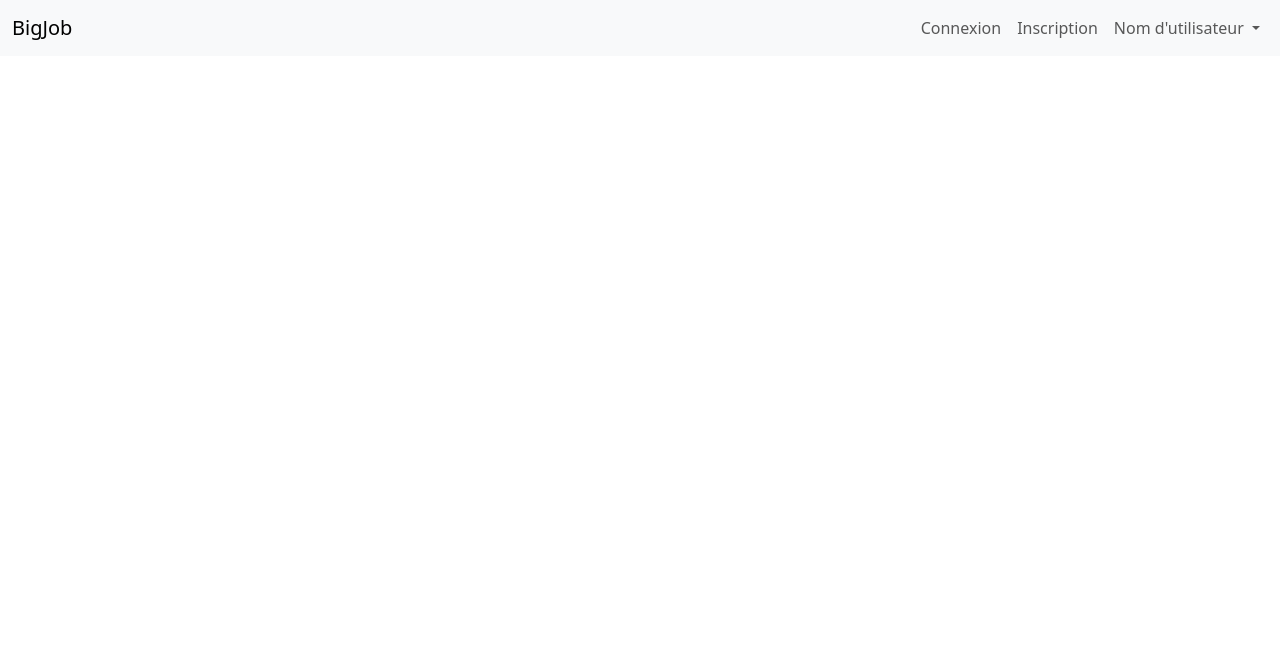
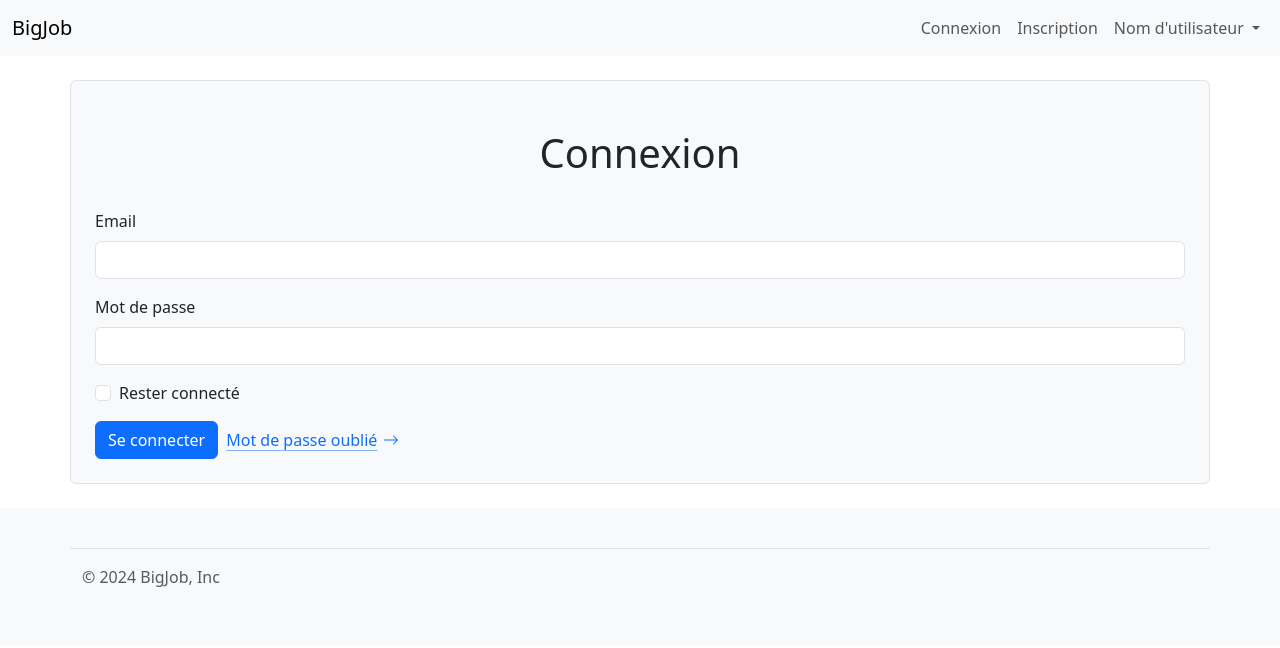
Before and after one commit to jeremy-gregoire/runtrackJs, a plain HTML site: page bigjob/assets/pages/connexion.html in a window 1280 px wide. Drawn offline with nearby package versions, Linux system fonts and the light colour scheme.

```diff
--- a/bigjob/assets/js/backoffice.js
+++ b/bigjob/assets/js/backoffice.js
@@ -41,10 +41,10 @@
       <td>${userLastConnection}</td>
       <td>${userIsConnected ? 'Oui' : 'Non'}</td>
       <td>${rolesRow}</td>
-      <td>
+      <td class="d-flex justify-content-end gap-2">
         ${
           roles.includes('admin')
-            ? ''
+            ? '<div class="h-100">&nbsp;</div>'
             : roles.includes('moderator')
             ? `
             <button class="btn btn-danger" title="Révoquer les droits">
@@ -59,7 +59,7 @@
             </button>
             `.trim()
             : `
-            <button class="btn btn-danger" title="Faire passer en Modérateur">
+            <button class="btn btn-danger ml-auto" title="Faire passer en Modérateur">
               <svg xmlns="http://www.w3.org/2000/svg" width="16" height="16" fill="currentColor" class="bi bi-person-add" viewBox="0 0 16 16">
                 <path d="M12.5 16a3.5 3.5 0 1 0 0-7 3.5 3.5 0 0 0 0 7m.5-5v1h1a.5.5 0 0 1 0 1h-1v1a.5.5 0 0 1-1 0v-1h-1a.5.5 0 0 1 0-1h1v-1a.5.5 0 0 1 1 0m-2-6a3 3 0 1 1-6 0 3 3 0 0 1 6 0M8 7a2 2 0 1 0 0-4 2 2 0 0 0 0 4"/>
                 <path d="M8.256 14a4.5 4.5 0 0 1-.229-1.004H3c.001-.246.154-.986.832-1.664C4.484 10.68 5.711 10 8 10q.39 0 .74.025c.226-.341.496-.65.804-.918Q8.844 9.002 8 9c-5 0-6 3-6 4s1 1 1 1z"/>
--- a/bigjob/assets/pages/connexion.html
+++ b/bigjob/assets/pages/connexion.html
@@ -7,6 +7,10 @@
     <title>BigJob - Connexion</title>
 
     <!-- BOOTSTRAP -->
+    <link
+      rel="stylesheet"
+      href="https://cdn.jsdelivr.net/npm/bootstrap-icons@1.11.3/font/bootstrap-icons.min.css"
+    />
     <link
       href="https://cdn.jsdelivr.net/npm/bootstrap@5.3.3/dist/css/bootstrap.min.css"
       rel="stylesheet"
@@ -70,5 +74,68 @@
         </div>
       </nav>
     </header>
+    <main>
+      <section
+        class="container my-4 p-4 bg-light border border-rounded rounded"
+      >
+        <h1 class="text-center p-4">Connexion</h1>
+        <form>
+          <div class="mb-3">
+            <label for="txtEmail" class="form-label">Email</label>
+            <input type="email" class="form-control" id="txtEmail" />
+          </div>
+          <div class="mb-3">
+            <label for="txtPassword" class="form-label">Mot de passe</label>
+            <input type="password" class="form-control" id="txtPassword" />
+          </div>
+          <div class="mb-3 form-check">
+            <input
+              type="checkbox"
+              class="form-check-input"
+              id="ckStayConnected"
+            />
+            <label class="form-check-label" for="ckStayConnected">
+              Rester connecté
+            </label>
+          </div>
+          <div
+            class="d-flex flex-column flex-md-row align-items-md-center gap-2"
+          >
+            <button type="submit" class="btn btn-primary">Se connecter</button>
+            <a
+              class="icon-link icon-link-hover"
+              style="--bs-link-hover-color-rgb: 237, 140, 28"
+              href="#"
+            >
+              Mot de passe oublié
+              <svg
+                xmlns="http://www.w3.org/2000/svg"
+                width="16"
+                height="16"
+                fill="currentColor"
+                class="bi bi-arrow-right"
+                viewBox="0 0 16 16"
+              >
+                <path
+                  fill-rule="evenodd"
+                  d="M1 8a.5.5 0 0 1 .5-.5h11.793l-3.147-3.146a.5.5 0 0 1 .708-.708l4 4a.5.5 0 0 1 0 .708l-4 4a.5.5 0 0 1-.708-.708L13.293 8.5H1.5A.5.5 0 0 1 1 8"
+                />
+              </svg>
+            </a>
+          </div>
+        </form>
+      </section>
+    </main>
+    <footer class="bg-light py-3">
+      <div
+        class="container border-top py-3 my-4 d-flex flex-sm-row flex-wrap justify-content-between align-items-center"
+      >
+        <div class="col-md-4 d-flex align-items-center">
+          <span class="mb-3 mb-md-0 text-body-secondary">
+            &copy; 2024 BigJob, Inc
+          </span>
+        </div>
+      </div>
+    </footer>
   </body>
 </html>
```
Also changed, not shown: bigjob/assets/js/users.json (+10 -10 lines), bigjob/assets/pages/backoffice.html (+2 -0 lines).
